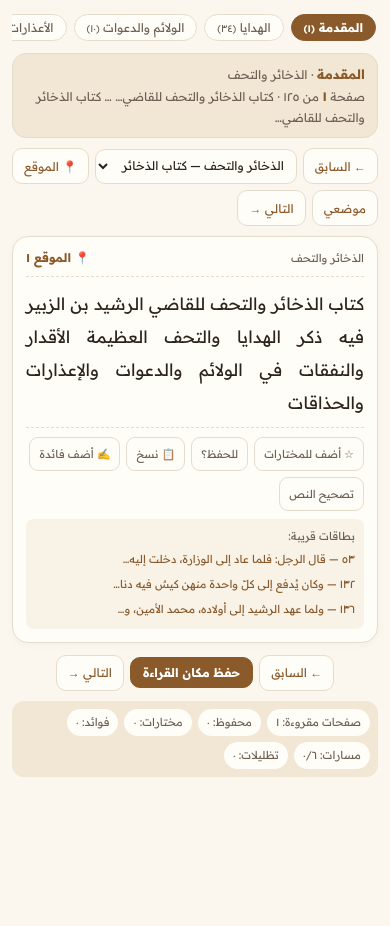
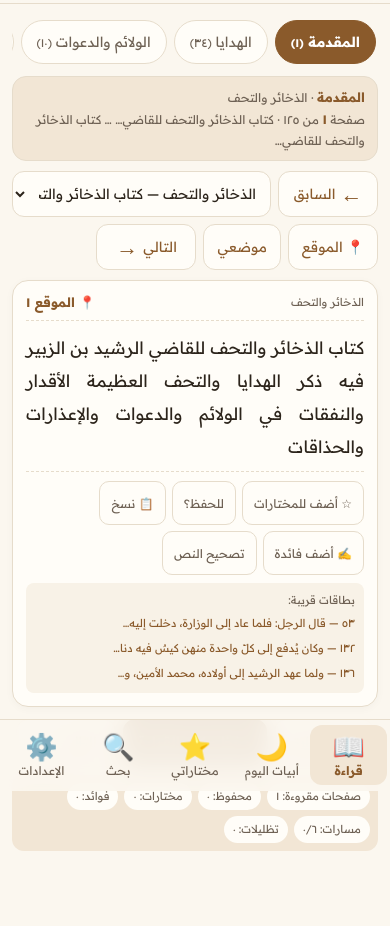
Before and after one commit to falmalki/al-dhakhair-wal-tuhaf, a plain HTML site: page index.html in a window 390 px wide. Shown: the part 53-979 px from the top of the page. Before the commit the page ends 908 px from the top, so only its background shows below. Drawn offline with Linux system fonts and the light colour scheme; a web font is replaced by a local one.

Commit message:
iPhone: add bottom tab bar with large touch targets and bigger prev/next icons

```diff
--- a/index.html
+++ b/index.html
@@ -21,7 +21,7 @@
 }
 *{box-sizing:border-box;-webkit-tap-highlight-color:transparent}
 html,body{width:100%;max-width:100%;overflow-x:hidden;margin:0;padding:0}
-body{background:var(--bg);color:var(--ink);font-family:var(--font-family);font-size:var(--font-size);line-height:1.9;padding:0 0 calc(78px + env(safe-area-inset-bottom))}
+body{background:var(--bg);color:var(--ink);font-family:var(--font-family);font-size:var(--font-size);line-height:1.9;padding:0 0 calc(96px + env(safe-area-inset-bottom))}
 button,input,select,textarea{font-family:inherit;font-size:inherit;color:inherit}
 button{cursor:pointer}
 .container{width:100%;max-width:820px;margin:0 auto;padding:0 12px;overflow-x:hidden}
@@ -30,29 +30,31 @@ button{cursor:pointer}
 .brand{flex:1;min-width:0;line-height:1.2}
 .brand b{display:block;font-size:16px;font-weight:700;color:var(--accent);white-space:nowrap;overflow:hidden;text-overflow:ellipsis}
 .brand small{display:block;font-size:11px;color:var(--muted);white-space:nowrap;overflow:hidden;text-overflow:ellipsis}
-.icon-btn{border:1px solid var(--border);background:var(--card);border-radius:10px;min-width:38px;height:38px;padding:0 8px;font-size:16px;font-weight:700;color:var(--accent);display:inline-flex;align-items:center;justify-content:center}
-.tabbar{position:fixed;bottom:0;left:0;right:0;z-index:70;background:rgba(251,247,239,.92);backdrop-filter:blur(12px);-webkit-backdrop-filter:blur(12px);border-top:1px solid var(--border);display:flex;justify-content:space-around;padding:6px 4px calc(6px + env(safe-area-inset-bottom))}
-.tabbar button{flex:1;background:none;border:0;display:flex;flex-direction:column;align-items:center;gap:1px;font-size:11px;color:var(--muted);padding:2px 0;border-radius:10px}
-.tabbar button .ic{font-size:18px;line-height:1.2}
+.icon-btn{border:1px solid var(--border);background:var(--card);border-radius:12px;min-width:44px;width:44px;height:44px;padding:0 6px;font-size:18px;font-weight:700;color:var(--accent);display:inline-flex;align-items:center;justify-content:center}
+.tabbar{position:fixed;bottom:0;left:0;right:0;z-index:70;background:rgba(251,247,239,.92);backdrop-filter:blur(12px);-webkit-backdrop-filter:blur(12px);border-top:1px solid var(--border);display:flex;justify-content:space-around;padding:5px 3px calc(6px + env(safe-area-inset-bottom))}
+.tabbar button{flex:1;min-width:0;min-height:56px;background:none;border:0;display:flex;flex-direction:column;align-items:center;justify-content:center;gap:2px;font-size:12px;color:var(--muted);padding:4px 1px;border-radius:12px;line-height:1.2}
+.tabbar button .ic{font-size:24px;line-height:1.15}
 .tabbar button.on{color:var(--accent);font-weight:700;background:var(--accent-soft)}
 .tab{display:none}.tab.on{display:block}
 .section-title{font-size:15px;font-weight:700;color:var(--accent);margin:16px 2px 8px;display:flex;align-items:center;justify-content:space-between}
 .section-title small{font-size:11px;font-weight:400;color:var(--muted)}
 .pill-strip{display:flex;gap:7px;overflow-x:auto;padding:8px 2px 6px;scrollbar-width:none;-webkit-overflow-scrolling:touch}
 .pill-strip::-webkit-scrollbar{display:none}
-.pill{flex:0 0 auto;border:1px solid var(--border);background:var(--card);border-radius:999px;padding:5px 12px;font-size:12px;color:var(--muted);white-space:nowrap}
+.pill{flex:0 0 auto;border:1px solid var(--border);background:var(--card);border-radius:999px;padding:9px 14px;min-height:40px;font-size:14px;color:var(--muted);white-space:nowrap}
 .pill.on{background:var(--accent);border-color:var(--accent);color:#fff;font-weight:700}
 .banner{background:var(--accent-soft);border:1px solid var(--border);border-radius:14px;padding:9px 12px;margin:6px 0 10px;font-size:12px;color:var(--muted);line-height:1.7}
 .banner b{color:var(--accent);font-size:13px}
 .histbar{display:flex;gap:6px;overflow-x:auto;padding:6px 2px 2px;scrollbar-width:none}
 .histbar::-webkit-scrollbar{display:none}
-.chip{flex:0 0 auto;border:1px solid var(--border);background:var(--card);border-radius:999px;padding:3px 10px;font-size:11px;color:var(--muted)}
-.ctrl{display:flex;gap:6px;align-items:center;flex-wrap:wrap;margin:6px 0 10px}
-.ctrl select{flex:1 1 160px;min-width:0;max-width:100%;border:1px solid var(--border);background:var(--card);border-radius:10px;padding:8px;font-size:12px}
-.btn-soft{border:1px solid var(--border);background:var(--card);border-radius:10px;padding:6px 11px;font-size:12px;color:var(--accent);min-height:36px}
+.chip{flex:0 0 auto;border:1px solid var(--border);background:var(--card);border-radius:999px;padding:6px 12px;min-height:36px;font-size:12px;color:var(--muted)}
+.ctrl{display:flex;gap:7px;align-items:center;flex-wrap:wrap;margin:6px 0 10px}
+.ctrl select{flex:1 1 180px;min-width:0;max-width:100%;border:1px solid var(--border);background:var(--card);border-radius:12px;padding:10px;font-size:13px;min-height:44px}
+.btn-soft{border:1px solid var(--border);background:var(--card);border-radius:12px;padding:9px 13px;font-size:13px;color:var(--accent);min-height:44px}
 .btn-soft:active{background:var(--accent-soft)}
-.btn-ok{border:1px solid var(--ok);background:var(--ok-soft);border-radius:10px;padding:6px 11px;font-size:12px;color:var(--ok);font-weight:700;min-height:36px}
-.btn-acc{border:1px solid var(--accent);background:var(--accent);border-radius:10px;padding:7px 12px;font-size:12px;color:#fff;font-weight:700}
+.btn-ok{border:1px solid var(--ok);background:var(--ok-soft);border-radius:12px;padding:9px 13px;font-size:13px;color:var(--ok);font-weight:700;min-height:44px}
+.btn-acc{border:1px solid var(--accent);background:var(--accent);border-radius:12px;padding:10px 14px;font-size:13px;color:#fff;font-weight:700;min-height:44px}
+.nav-btn{min-width:104px;display:inline-flex;align-items:center;justify-content:center;gap:5px}
+.nav-btn .arrow{font-size:22px;line-height:1;font-weight:700}
 .card{background:var(--card);border:1px solid var(--border);border-radius:16px;padding:16px;margin:0 0 12px;box-shadow:0 2px 8px rgba(44,36,27,.03)}
 .chead{display:flex;align-items:flex-start;justify-content:space-between;gap:8px;border-bottom:1px dashed var(--border);padding-bottom:8px;margin-bottom:10px;direction:rtl}
 .chead .sec{font-size:11px;color:var(--muted);line-height:1.6;min-width:0;flex:1}
@@ -71,7 +73,7 @@ button{cursor:pointer}
 .index-list button{text-align:right;background:none;border:0;border-bottom:1px dashed var(--border);padding:6px 4px;font-size:13px;color:var(--accent);border-radius:6px}
 .benefit-strip{background:var(--note-bg);border-right:3px solid var(--accent);border-radius:8px;padding:7px 10px;font-size:12px;margin:8px 0;white-space:pre-wrap;line-height:1.8}
 .acts{display:flex;gap:6px;flex-wrap:wrap;border-top:1px dashed var(--border);padding-top:9px;margin-top:8px}
-.acts button{font-size:11px;min-height:34px;padding:5px 9px;border-radius:9px;border:1px solid var(--border);background:var(--card);color:var(--muted)}
+.acts button{font-size:12px;min-height:42px;padding:7px 11px;border-radius:10px;border:1px solid var(--border);background:var(--card);color:var(--muted)}
 .acts button.on{background:var(--accent-soft);border-color:var(--accent);color:var(--accent);font-weight:700}
 .acts button.mem-ok{background:var(--ok-soft);border-color:var(--ok);color:var(--ok);font-weight:700}
 .benefit-box{margin-top:8px;background:var(--note-bg);border-radius:10px;padding:8px}
@@ -103,14 +105,23 @@ input[type=text],input[type=number],input[type=search]{border:1px solid var(--bo
 .modal-in{width:100%;max-width:640px;background:var(--card);border-radius:18px;padding:16px;max-height:86vh;overflow:auto}
 .modal-in h3{margin:0 0 8px;font-size:15px;color:var(--accent)}
 .quote{border-right:3px solid var(--accent);background:var(--poem-bg);padding:8px 10px;border-radius:8px;font-size:13px;margin:8px 0;line-height:1.9}
-.fabs{position:fixed;z-index:80;display:none;bottom:calc(84px + env(safe-area-inset-bottom));left:50%;transform:translateX(-50%);background:var(--accent);color:#fff;border:0;border-radius:999px;padding:9px 16px;font-size:12px;font-weight:700;box-shadow:0 4px 14px rgba(0,0,0,.18)}
+.fabs{position:fixed;z-index:80;display:none;bottom:calc(104px + env(safe-area-inset-bottom));left:50%;transform:translateX(-50%);background:var(--accent);color:#fff;border:0;border-radius:999px;padding:11px 18px;font-size:13px;font-weight:700;box-shadow:0 4px 14px rgba(0,0,0,.18)}
 .fabs.on{display:block}
-#topBtn{position:fixed;z-index:65;bottom:calc(84px + env(safe-area-inset-bottom));right:12px;width:38px;height:38px;border-radius:50%;border:1px solid var(--border);background:var(--card);color:var(--accent);font-size:18px;display:none;box-shadow:0 2px 8px rgba(0,0,0,.1)}
+#topBtn{position:fixed;z-index:65;bottom:calc(104px + env(safe-area-inset-bottom));right:12px;width:44px;height:44px;border-radius:50%;border:1px solid var(--border);background:var(--card);color:var(--accent);font-size:20px;display:none;box-shadow:0 2px 8px rgba(0,0,0,.1)}
 #topBtn.on{display:block}
-#toast{position:fixed;z-index:120;bottom:calc(92px + env(safe-area-inset-bottom));left:50%;transform:translateX(-50%);background:var(--ink);color:#fff;padding:8px 14px;border-radius:999px;font-size:12px;opacity:0;pointer-events:none;transition:opacity .2s;max-width:90vw;text-align:center}
+#toast{position:fixed;z-index:120;bottom:calc(108px + env(safe-area-inset-bottom));left:50%;transform:translateX(-50%);background:var(--ink);color:#fff;padding:9px 15px;border-radius:999px;font-size:13px;opacity:0;pointer-events:none;transition:opacity .2s;max-width:90vw;text-align:center}
 #toast.on{opacity:1}
 .focus .acts,.focus .near,.focus .benefit-strip{display:none!important}
-@media (max-width:600px){.verse-row{display:block}.verse-sadr,.verse-ajz{display:block;width:100%;text-align:right}.verse-row+.verse-row{border-top:1px dashed var(--poem-border);margin-top:6px;padding-top:6px}.card{padding:13px}.card-text{font-size:calc(var(--font-size) - 2px)}}
+@media (max-width:600px){
+  .verse-row{display:block}.verse-sadr,.verse-ajz{display:block;width:100%;text-align:right}.verse-row+.verse-row{border-top:1px dashed var(--poem-border);margin-top:6px;padding-top:6px}
+  .card{padding:13px}.card-text{font-size:calc(var(--font-size) - 2px)}
+  .pill{min-height:44px;padding:10px 15px;font-size:14px}
+  .tabbar button{min-height:60px}.tabbar button .ic{font-size:26px}
+  .btn-soft,.btn-acc,.ctrl select{min-height:46px;font-size:14px}
+  .nav-btn{min-width:100px}.acts button{min-height:44px;font-size:12px}
+  .tag{min-height:40px;padding:7px 12px;font-size:12px}
+  .locbadge{font-size:13px}
+}
 </style>
 </head>
 <body>
@@ -130,17 +141,17 @@ input[type=text],input[type=number],input[type=search]{border:1px solid var(--bo
     <div class="pill-strip" id="topics"></div>
     <div class="banner" id="banner"></div>
     <div class="ctrl">
-      <button class="btn-soft" id="prevTop">← السابق</button>
+      <button class="btn-soft nav-btn" id="prevTop"><span class="arrow">←</span> السابق</button>
       <select id="pageSel" aria-label="الصفحة"></select>
       <button class="btn-soft" id="locBtn">📍 الموقع</button>
       <button class="btn-soft" id="myPos">موضعي</button>
-      <button class="btn-soft" id="nextTop">التالي →</button>
+      <button class="btn-soft nav-btn" id="nextTop">التالي <span class="arrow">→</span></button>
     </div>
     <div id="readCards"></div>
     <div class="ctrl" style="justify-content:center">
-      <button class="btn-soft" id="prevBot">← السابق</button>
+      <button class="btn-soft nav-btn" id="prevBot"><span class="arrow">←</span> السابق</button>
       <button class="btn-acc" id="markBm">حفظ مكان القراءة</button>
-      <button class="btn-soft" id="nextBot">التالي →</button>
+      <button class="btn-soft nav-btn" id="nextBot">التالي <span class="arrow">→</span></button>
     </div>
     <div class="statsbar" id="statsRead"></div>
   </section>
@@ -171,6 +182,14 @@ input[type=text],input[type=number],input[type=search]{border:1px solid var(--bo
     <div id="settings"></div>
   </section>
 </div>
+
+<nav class="tabbar" aria-label="التنقل الرئيسي">
+  <button data-tab="read" class="on"><span class="ic">📖</span><span>قراءة</span></button>
+  <button data-tab="daily"><span class="ic">🌙</span><span>أبيات اليوم</span></button>
+  <button data-tab="fav"><span class="ic">⭐</span><span>مختاراتي</span></button>
+  <button data-tab="search"><span class="ic">🔍</span><span>بحث</span></button>
+  <button data-tab="settings"><span class="ic">⚙️</span><span>الإعدادات</span></button>
+</nav>
 
 <button id="topBtn" title="أعلى">↑</button>
 <button class="fabs" id="hlFloat">تظليل المحدد ✎</button>
```
